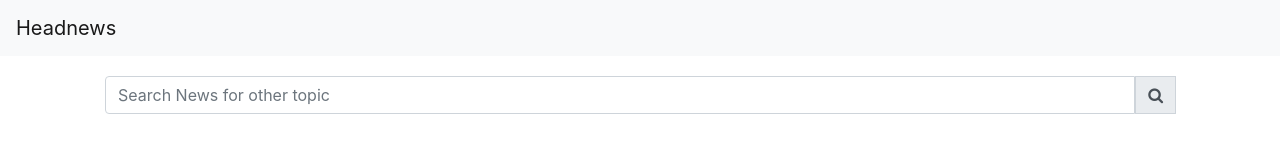
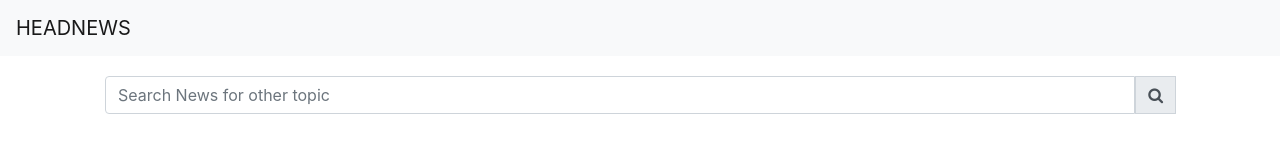
Before and after one commit to jnilesh/React-News-App, a React (Create React App) app: page / in a window 1280 px wide. Shown: the top 160 px of the page. Built offline with nearby package versions, Linux system fonts and the light colour scheme; no server answers.

Commit message:
navbar added

```diff
--- a/src/App.css
+++ b/src/App.css
@@ -26,3 +26,7 @@ background: radial-gradient(circle, rgba(214,63,251,1) 0%, rgba(197,65,251,1) 88
   font-size: 20px;
   z-index: 10;
 }
+
+.zoom:hover {
+  transform: scale(1.1); /* (150% zoom - Note: if the zoom is too large, it will go outside of the viewport) */
+}
--- a/src/Components/HeaderComponent.js
+++ b/src/Components/HeaderComponent.js
@@ -19,7 +19,7 @@ export default class Header extends React.Component {
         return (
           <React.Fragment>
              <nav className="navbar navbar-expand-lg navbar-light bg-light animate__animated animate__fadeInDown animate__delay-1s">
-                <a className="navbar-brand" href="/">Headnews</a>
+                <a className="navbar-brand" href="/">HEADNEWS</a>
 
                 <button className="navbar-toggler" type="button" data-toggle="collapse" data-target="#navbarSupportedContent" aria-controls="navbarSupportedContent" aria-expanded="false" aria-label="Toggle navigation">
                   <span className="navbar-toggler-icon"></span>
--- a/src/Components/rend.js
+++ b/src/Components/rend.js
@@ -18,7 +18,7 @@ export default class Rend extends React.Component {
         let newArticle = [];
         if (this.props.articles !== null) {
             newArticle = this.props.articles.map((article) =>
-                <div onClick={()=> {this.handleSubmit(article.url)}} key={article.url} className="card border-light rounded shadow-lg mb-3 animate__animated animate__zoomIn pointer" style={{maxWidth: "100%"}} >
+                <div onClick={()=> {this.handleSubmit(article.url)}} key={article.url} className="card border-light rounded shadow-lg zoom mb-3 animate__animated animate__zoomIn pointer" style={{maxWidth: "100%"}} >
                         <div className="row no-gutters">
 
                                 { article.image && <div className="col-md-4"> <img src={article.image} className="card-img" alt='not available'/></div>}
```
